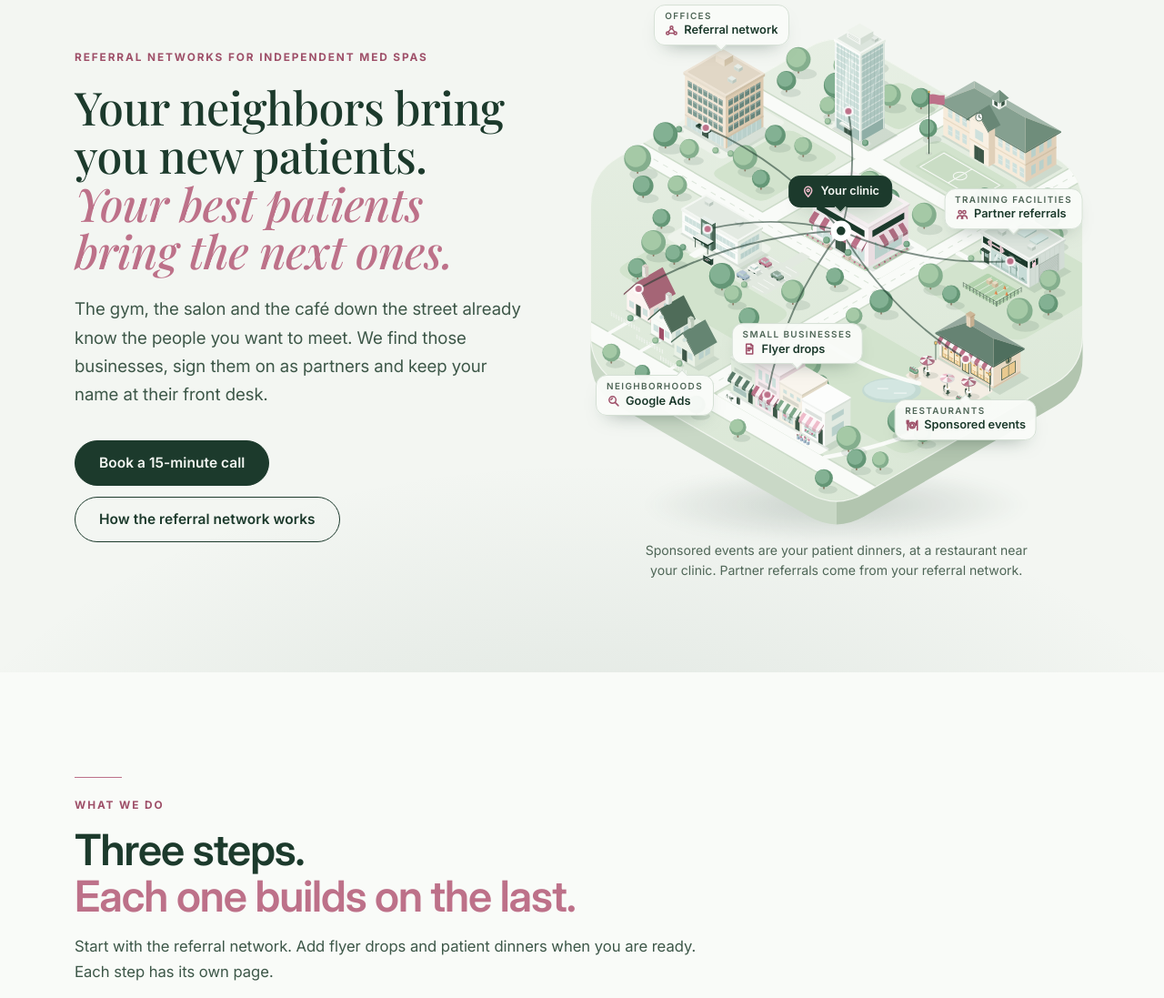
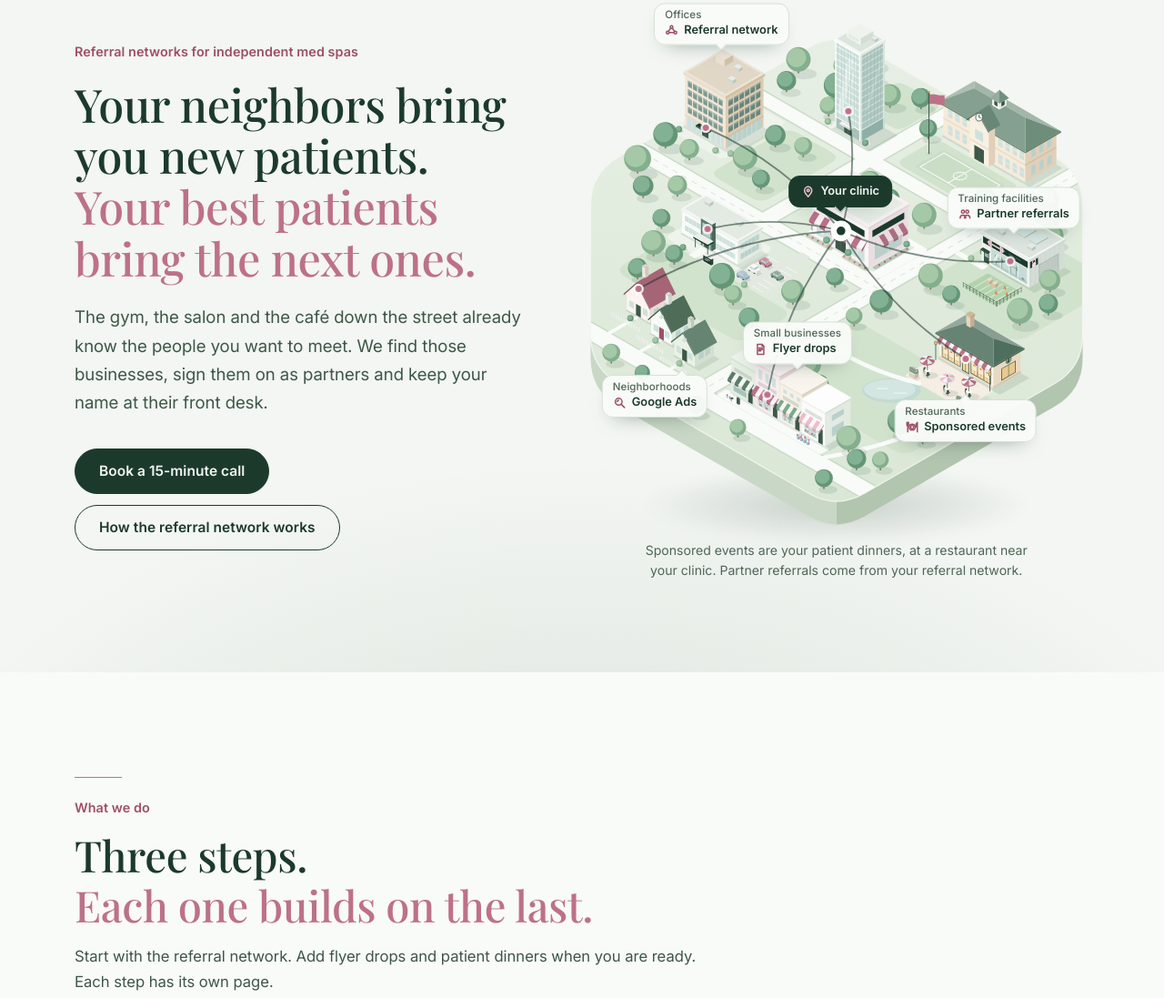
Before and after one commit to mtheboss360-a11y/ouroptimization-site, a plain HTML site: page index.html in a window 1280 px wide. Shown: the part 170-1267 px from the top of the page at 91% size. Drawn offline with Linux system fonts and the light colour scheme.

Commit message:
Type: upright headlines and titles, sentence-case labels (#29)
Headlines and section titles are Playfair Display, upright, with the colored line matching the first; looser line spacing; labels in sentence case without wide tracking; no italics anywhere. Body and business content stay in Inter.

Co-Authored-By: Claude Opus 5.5 <noreply@anthropic.com>
Claude-Session: https://claude.ai/code/session_01QqY3Uip16oYiFzTZFxaAGH

```diff
--- a/assets/site.css
+++ b/assets/site.css
@@ -1,12 +1,11 @@
-/* OUR Optimization: patient dinners for independent med spas, and marketing targeted to your community.
+/* OUR Optimization: referral networks, flyer drops and patient dinners for independent med spas.
    Static site: no build step, no framework, no external requests.
-   Fonts are self-hosted variable fonts (SIL Open Font License 1.1 — licences in assets/fonts/):
-   Bricolage Grotesque for display and headings, Figtree for text. Neither ships an italic,
-   so emphasis inside headings is carried by color, never by a synthesized slant. */
+   Fonts are self-hosted variable fonts (SIL Open Font License 1.1, licences in assets/fonts/):
+   Playfair Display for headlines and section titles, Inter for everything else. No italic is shipped,
+   so the accent half of a headline is carried by color, never by a slant. */
 
 @font-face{font-family:"Inter";font-style:normal;font-weight:100 900;font-display:swap;src:url("fonts/inter-latin-opsz-normal.woff2") format("woff2")}
 @font-face{font-family:"Playfair Display";font-style:normal;font-weight:400 900;font-display:swap;src:url("fonts/playfair-display-latin-wght-normal.woff2") format("woff2")}
-@font-face{font-family:"Playfair Display";font-style:italic;font-weight:400 900;font-display:swap;src:url("fonts/playfair-display-latin-wght-italic.woff2") format("woff2")}
 
 :root{
   /* Deep green with peony-pink accents. Every ratio below is measured against every
@@ -45,7 +44,7 @@ body{margin:0;background:var(--ground);color:var(--ink-2);font:400 1.03rem/1.65
 img{max-width:100%;height:auto;display:block}
 a{color:inherit}
 h1,h2,h3{font-family:var(--display);color:var(--ink);font-weight:650;margin:0;text-wrap:balance}
-/* the accent half of a headline is set in peony, upright (the display face has no italic) */
+/* the accent half of a headline is set in peony, upright */
 h1 em,h2 em,h3 em{font-style:normal}
 p{margin:0}
 ul,ol{margin:0;padding:0}
@@ -1131,11 +1130,18 @@ a[href^="tel:"],.nowrap{white-space:nowrap}
 @media (min-width:900px) and (max-width:1119.98px){.hero-town .actions{display:grid;grid-auto-columns:max-content;justify-content:start}.hero-town .actions .btn{min-width:0}}
 .svc-hero .page-head .intro{text-wrap:pretty}
 
-/* Type (October 22, 2026): Playfair Display for the page headline (h1) only, with its colored second line in italic.
-   Everything else, from section heads to numbers and tables, is set in Inter: plain, premium and easy to read. */
-h1,.hero h1,.page-head h1,.sent h1,.hero-town h1,.dn-sent h1,.pg-hero h1,.ct-head h1{font-family:var(--hero);font-weight:500;letter-spacing:-.012em}
-h1 em,.hero h1 em,.svc-hero h1 em,.hero-town h1 em,.dn-sent h1 em,.pg-hero h1 em,.ct-head h1 em{font-style:italic;font-weight:500}
-h2,h3{font-weight:600}
-h2{letter-spacing:-.022em}
+/* Type (October 22, 2026): Playfair Display, upright, for page headlines (h1) and section titles (h2); the colored
+   second line is the same face, weight and style as the first. Everything else (card titles, body, buttons, labels,
+   numbers, tables) is Inter. No italics anywhere, generous line spacing, and labels in sentence case without wide tracking. */
+h1,.hero h1,.page-head h1,.sent h1,.hero-town h1,.dn-sent h1,.pg-hero h1,.ct-head h1{font-family:var(--hero);font-weight:500;letter-spacing:-.01em;line-height:1.12}
+h2{font-family:var(--hero);font-weight:500;letter-spacing:-.008em;line-height:1.16}
+h1 em,h2 em,h3 em,.hero h1 em,.svc-hero h1 em,.hero-town h1 em,.dn-sent h1 em,.pg-hero h1 em,.ct-head h1 em{font-style:normal;font-weight:inherit}
+h3{font-weight:600;letter-spacing:-.012em}
 body{font-optical-sizing:auto}
 table,.tnum{font-variant-numeric:tabular-nums}
+.eyebrow,.card-cap,.foot-col h2,.tp-place,.tp-list b,.journey b,.dg-k,.dn-k,.dn-facts dt,.hm-also-h,.fd-table caption,.fd-table thead th,.fd-table td::before{text-transform:none;letter-spacing:.005em}
+.eyebrow{font-size:.9rem;font-weight:600}
+.card-cap,.dg-k,.dn-k,.hm-also-h,.fd-table caption{font-size:.84rem;font-weight:600}
+.foot-col h2{font-size:.9rem}
+.tp-place{font-size:.72rem;font-weight:500}
+.fd-table thead th{font-size:.82rem}
```
Also changed, not shown: assets/fonts/playfair-display-latin-wght-italic.woff2 (deleted), 1 other file.
